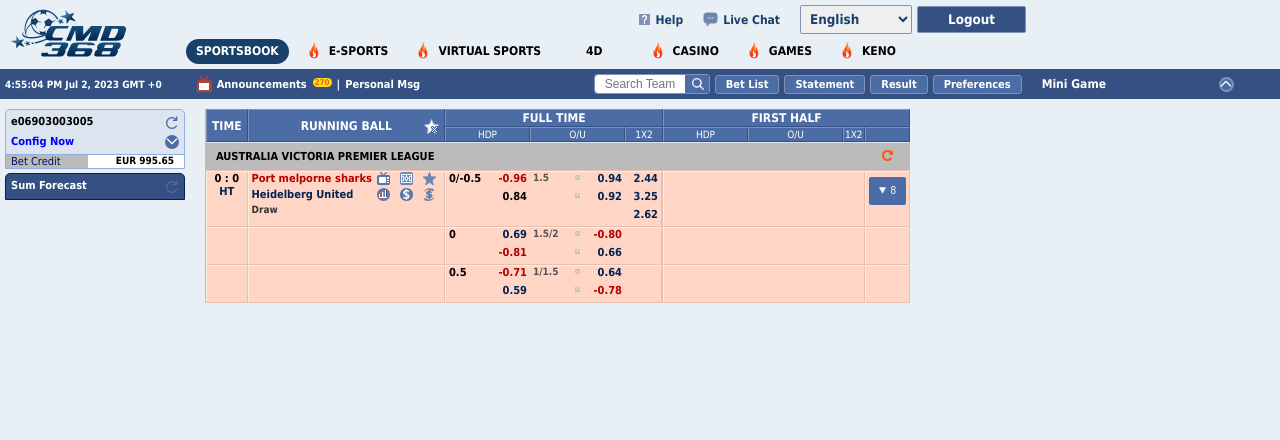
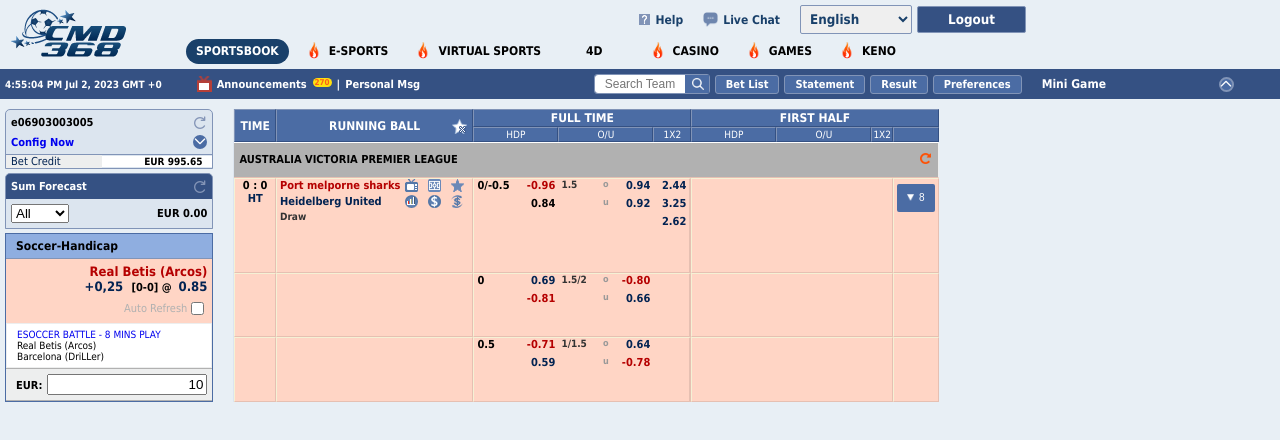
Before and after one commit to Anastasia2403/test_js-dynamics, a React (Create React App) app: page /#/sportsbook in a window 1280 px wide. Shown: the top 440 px of the page. Built offline with nearby package versions, Linux system fonts and the light colour scheme.

Commit message:
finished second block of sidebar & started third block

```diff
--- a/src/components/sideBar/index.tsx
+++ b/src/components/sideBar/index.tsx
@@ -1,5 +1,5 @@
 import classNames from "classnames";
-import {Link} from "react-router-dom";
+import { Link } from "react-router-dom";
 import style from "./sideBar.module.css";
 import redo from "../../icons/redo.png";
 import arrow from "../../icons/arrowhead-up.png";
@@ -15,8 +15,10 @@
           </button>
         </div>
         <div className={style.sideBarBlockItem}>
-              <Link to="https://www.cmd328.com/member/lists/password.aspx?type=3" className={style.blueText} target="_blank">Config Now</Link>
-              <button className={classNames( style.configButton)}>
+          <Link to="https://www.cmd328.com/member/lists/password.aspx?type=3" className={style.blueText} target="_blank">
+            Config Now
+          </Link>
+          <button className={classNames(style.configButton)}>
             <img src={arrow} alt="arrow" />
           </button>
         </div>
@@ -26,12 +28,53 @@
         </div>
       </div>
 
-      <div className={classNames(style.forecastHeader, style.sideBarBlock)}>
+      <div className={classNames(style.blueHeader, style.sideBarBlock)}>
         <div className={style.sideBarBlockItem}>
-            <p>Sum Forecast</p>
+          <Link to="https://www.cmd328.com/Member/BetOdds/ForecastList.aspx?type=0&cur=EUR#0" target="_blank" className={style.blueHeaderTitle}>
+            Sum Forecast
+          </Link>
           <button className={classNames(style.refreshButton, style.refreshButtonForecast)}>
             <img src={redo} alt="redo" />
           </button>
+        </div>
+        <div className={classNames(style.sideBarBlockItemContent, style.sideBarBlockItem)}>
+          <select className={style.select}>
+            <option>All</option>
+            <option>Live</option>
+            <option>Today</option>
+            <option>Early</option>
+          </select>
+          <Link to="https://www.cmd328.com/Member/BetOdds/ForecastList.aspx?type=0&cur=EUR#0" target="_blank" className={style.sumTitle}>
+            EUR 0.00
+          </Link>
+        </div>
+      </div>
+
+      <div className={style.coeficientInfo}>
+        <p className={style.coeficientInfoTitle}>Soccer-Handicap</p>
+
+        <div className={style.coeficientInfoDetails}>
+          <p className={style.coeficientInfoDetailsTitle}>Real Betis (Arcos)</p>
+          <div className={style.coeficientInfoDetailsContent}>
+            <span className={style.textBlue}>+0,25 &nbsp;</span>
+            <span>[0-0] @ &nbsp;</span>
+            <span className={style.textBlue}>0.85</span>
+          </div>
+          <label className={style.autoRefresh}>
+            Auto Refresh
+            <input type="checkbox" />
+          </label>
+        </div>
+        <div className={style.coeficientInfoDescription}>
+          <p className={style.coeficientInfoDescriptionTitle}>Esoccer battle - 8 mins play</p>
+          <p>Real Betis (Arcos)</p>
+          <p>Barcelona (DriLLer)</p>
+        </div>
+        <div className={style.coeficientInfoInput}>
+          <label>
+            EUR:
+            <input type="text" value={10} className={style.inputBlock} />
+          </label>
         </div>
       </div>
     </div>
--- a/src/components/sideBar/sideBar.module.css
+++ b/src/components/sideBar/sideBar.module.css
@@ -1,30 +1,37 @@
 .sideBar {
-  margin:0 20px 0 5px;
+  min-width: 180px;
+  margin: 0 20px 0 5px;
+  font-size: 11px;
+  font-weight: bold;
 }
 
 .sideBarBlock {
-  min-width: 180px;
   display: flex;
   flex-direction: column;
   padding-top: 5px;
   margin-bottom: 4px;
   background: var(--secondary-white);
 
-  border: 1px solid var(--blue-100);
+  border: 1px solid var(--blue-200);
   border-radius: 5px 5px 0px 0px;
 }
 
 .sideBarBlockItem {
   display: flex;
   justify-content: space-between;
-  font-size: 11px;
-  font-weight: bold;
+  align-items: center;
   padding: 0 5px 5px 5px;
 }
 
-.sideBarBlockItem:last-child {
+.sideBarBlockItemContent {
+  background: var(--secondary-white);
+  padding-top: 5px;
+  border: none;
+}
+
+.sideBarBlockItem:nth-child(3) {
   padding: 0;
-  border-top: 1px solid var(--blue-100);
+  border-top: 1px solid var(--blue-200);
 }
 
 .configButton {
@@ -59,9 +66,8 @@
   padding: 0 0 0 5px;
   background: var(--primary-gray);
   text-align: left;
-  font-size: 11px;
   font-weight: normal;
-  color: #000f60;
+  color: var(--blue-600);
 }
 
 .credit {
@@ -70,26 +76,92 @@
   text-align: right;
   background: var(--primary-white);
   font-size: 10px;
-  font-weight: bold;
 }
 
-.forecastHeader {
+.blueHeader {
   background-color: var(--blue-400);
-  border: 1px solid var(--blue-600);
-  font-size: 11px;
-  font-weight: bold;
-  color: #fff;
-  padding: 5px;
-}
-
-.forecastHeaderTitle {
-  display: flex;
+  border: 1px solid var(--blue-200);
 }
 
 .refreshButtonForecast {
   background-color: var(--blue-400);
 }
 
-.forecastHeader .sideBarBlockItem {
-  border-top: none;
+.blueHeaderTitle {
+  color: var(--primary-white);
+  text-decoration: none;
 }
+
+.blueHeaderTitle:hover {
+  color: var(--orange-color);
+}
+
+.sumTitle {
+  text-decoration: none;
+  color: var(--black-color);
+}
+
+.coeficientInfo {
+  background-color: var(--blue-100);
+  border: solid 1px var(--blue-300);
+}
+
+.coeficientInfoTitle {
+  padding: 5px 0px 5px 10px;
+  font-size: 12px;
+  border-bottom: 1px solid var(--blue-200);
+}
+
+.coeficientInfoDetails {
+  background-color: var(--primary-table);
+  text-align: right;
+  padding: 5px;
+}
+
+.coeficientInfoDetailsTitle {
+  color: var(--red-color);
+  font-size: 13px;
+}
+
+.textBlue {
+  color: var(--blue-600);
+  font-size: 13px;
+}
+
+.coeficientInfoDetailsContent {
+  padding-bottom: 5px;
+}
+
+.autoRefresh {
+  display: flex;
+  justify-content: flex-end;
+  align-items: center;
+  color: var(--secondary-gray);
+  font-weight: 100;
+}
+
+.coeficientInfoDescription {
+  background-color: var(--primary-white);
+  border: solid 1px var(--primary-gray);
+  padding: 5px 0 5px 10px;
+  font-size: 10px;
+  font-weight: 100;
+}
+
+.coeficientInfoDescriptionTitle {
+  color: var(--bright-blue);
+  text-transform: uppercase;
+}
+
+.coeficientInfoInput {
+  background-color: var(--primary-gray);
+  border-top: 1px solid var(--secondary-gray);
+  border-bottom: 1px solid var(--secondary-gray);
+  padding: 5px 5px 5px 10px;
+}
+
+.inputBlock {
+  max-width: 160px;
+  margin-left: 5px;
+  text-align: right;
+}
--- a/src/components/sportsbookTable/sportsbookTable.module.css
+++ b/src/components/sportsbookTable/sportsbookTable.module.css
@@ -5,7 +5,7 @@
 
 .table {
   border-spacing: 0;
-  border-left: 1px solid var(--primary-gray);
+  border-left: 1px solid var(--secondary-white);
   font-weight: bold;
   font-size: 11px;
 }
@@ -49,13 +49,13 @@
 }
 
 .bodyCellHeader {
-  background-color: var(--primary-gray);
+  background-color: var(--secondary-gray);
   cursor: pointer;
   border-bottom: 1px solid var(--dark-table);
-  border-top: 1px solid var(--secondary-white);
+  border-top: 1px solid var(--primary-white);
   text-transform: uppercase;
   color: var(--black-color);
-  padding: 5px 10px;
+  padding-left: 5px;
 }
 
 .bodyCellHeader:last-child {
@@ -140,12 +140,12 @@
 
 .textDarkGray {
   min-width: 30px;
-  color: var(--secondery-gray);
+  color: var(--dark-gray);
   font-size: 10px;
 }
 
 .textLightGray {
-  color: var(--primary-gray);
+  color: #999;
   font-size: 9px;
 }
 
--- a/src/index.css
+++ b/src/index.css
@@ -1,8 +1,8 @@
 :root {
   --primary-white: #fff;
-  --secondary-white: #DCE5EF;
-  --primary-gray: #bbb;
-  --secondery-gray: #555;
+  --secondary-white: #dce5ef;
+  --primary-gray: #edeeee;
+  --secondary-gray: #b1b1b1;
   --dark-gray: #333;
   --light-table: rgb(245, 241, 213);
   --primary-table: rgb(255, 213, 197);
@@ -13,7 +13,7 @@
   --blue-400: #355183;
   --blue-500: #19406a;
   --blue-600: #022352;
-  --bright-blue: #0000EE;
+  --bright-blue: #0000ee;
   --black-color: #000;
   --red-color: #b50000;
   --orange-color: #fd5f1a;
```
Also changed, not shown: src/icons/redo.png. Lines whose indentation alone changed are shown as unchanged.
